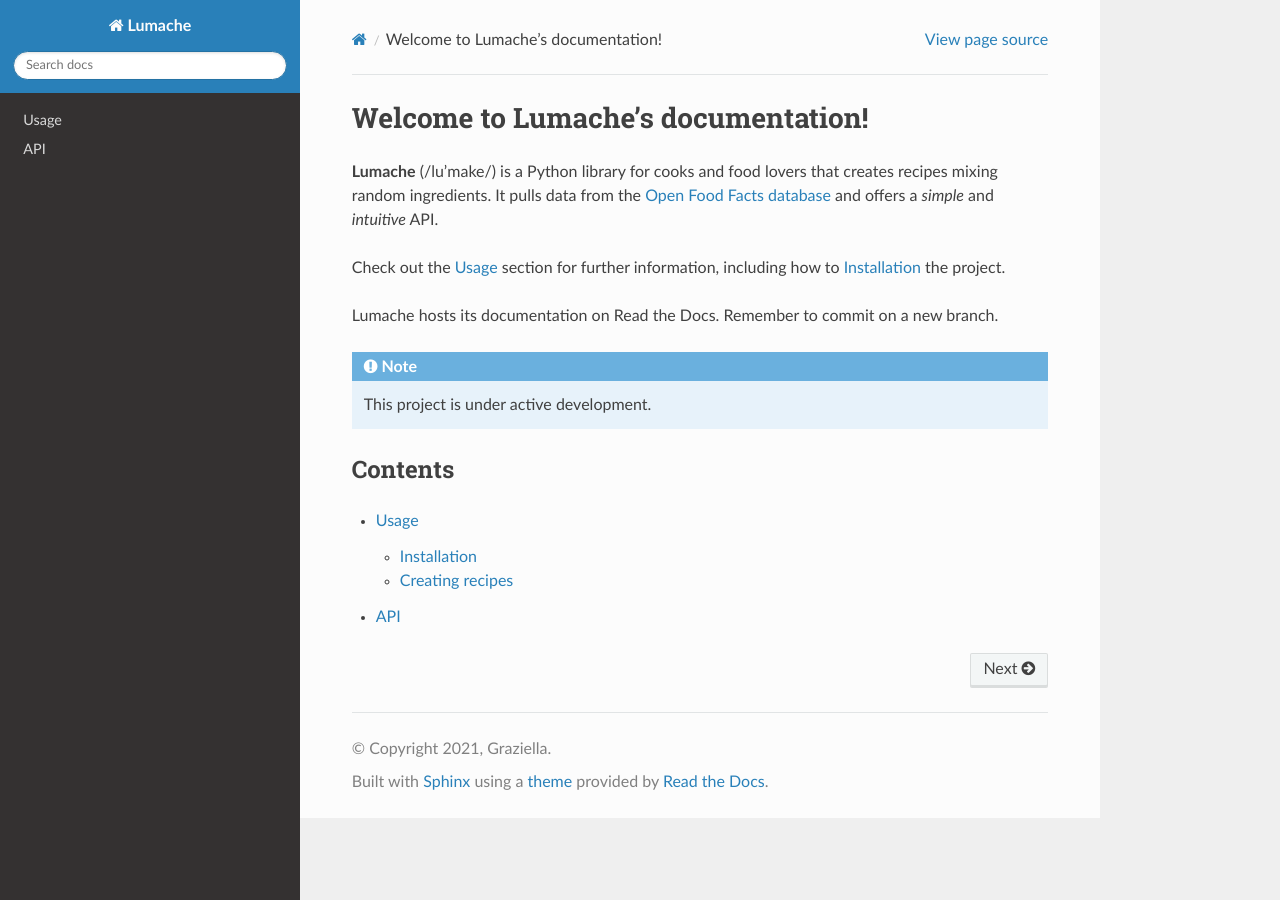
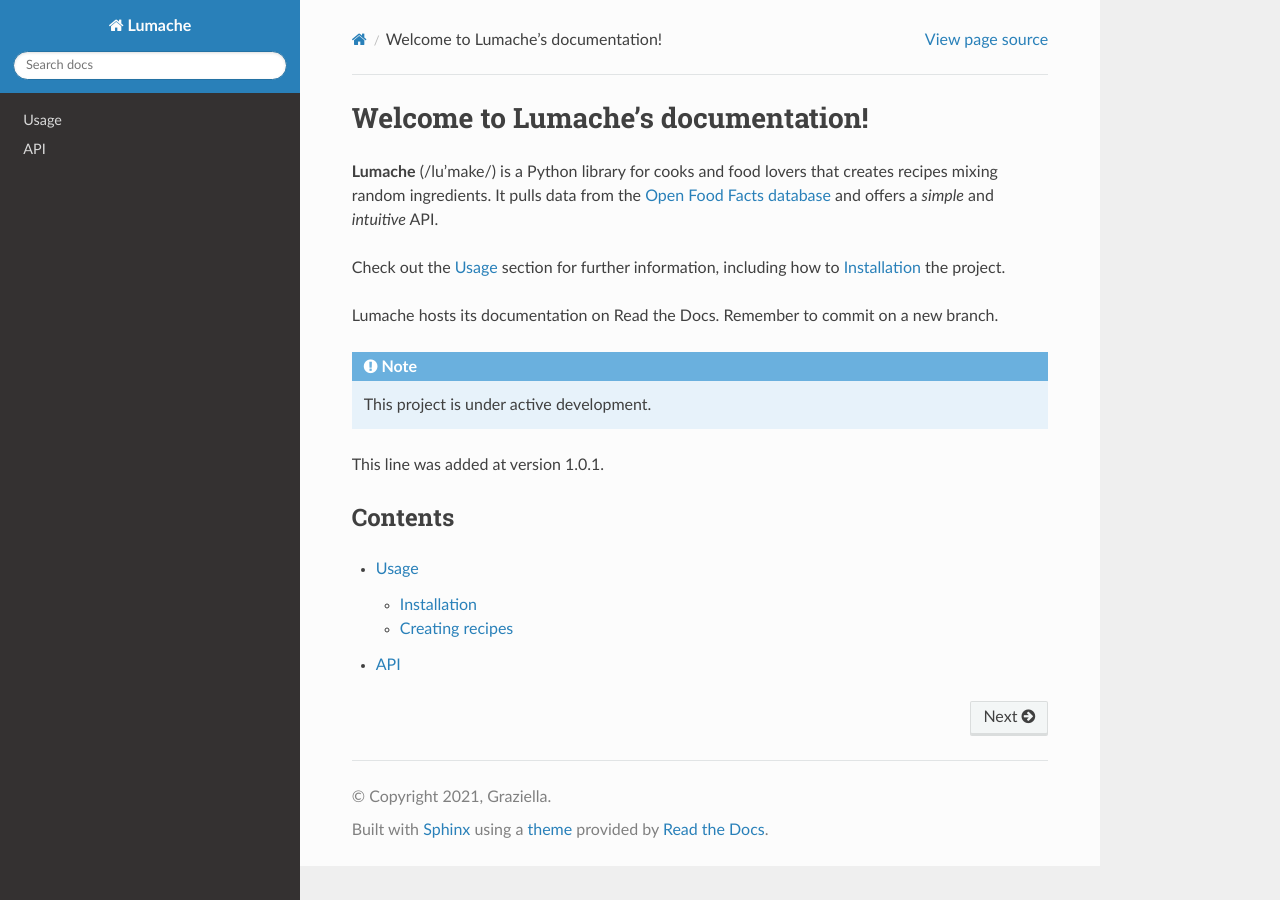
Before and after one commit to AdrienPlacais/rtd-tutorial, a Sphinx documentation site: the page built from docs/source/index.rst, in a window 1280 px wide. Built offline with Sphinx 7.4.7 and the Read the Docs theme 3.1.0, drawn with Linux system fonts in a browser that asks for light colours.

Commit message:
added a line to simulate a patch

```diff
--- a/docs/source/index.rst
+++ b/docs/source/index.rst
@@ -16,6 +16,8 @@ Remember to commit on a new branch.
 
    This project is under active development.
 
+This line was added at version 1.0.1.
+
 Contents
 --------
 
```
